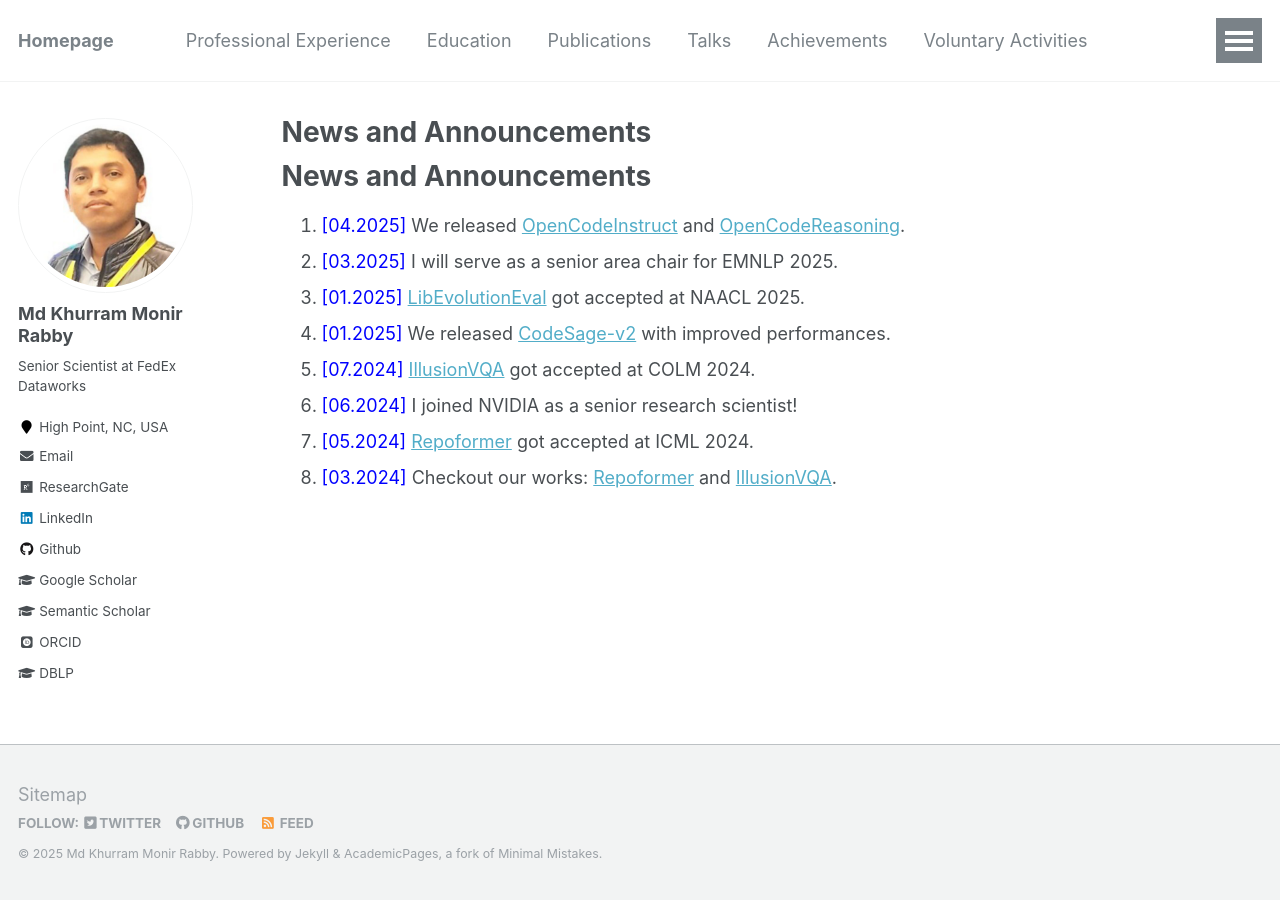
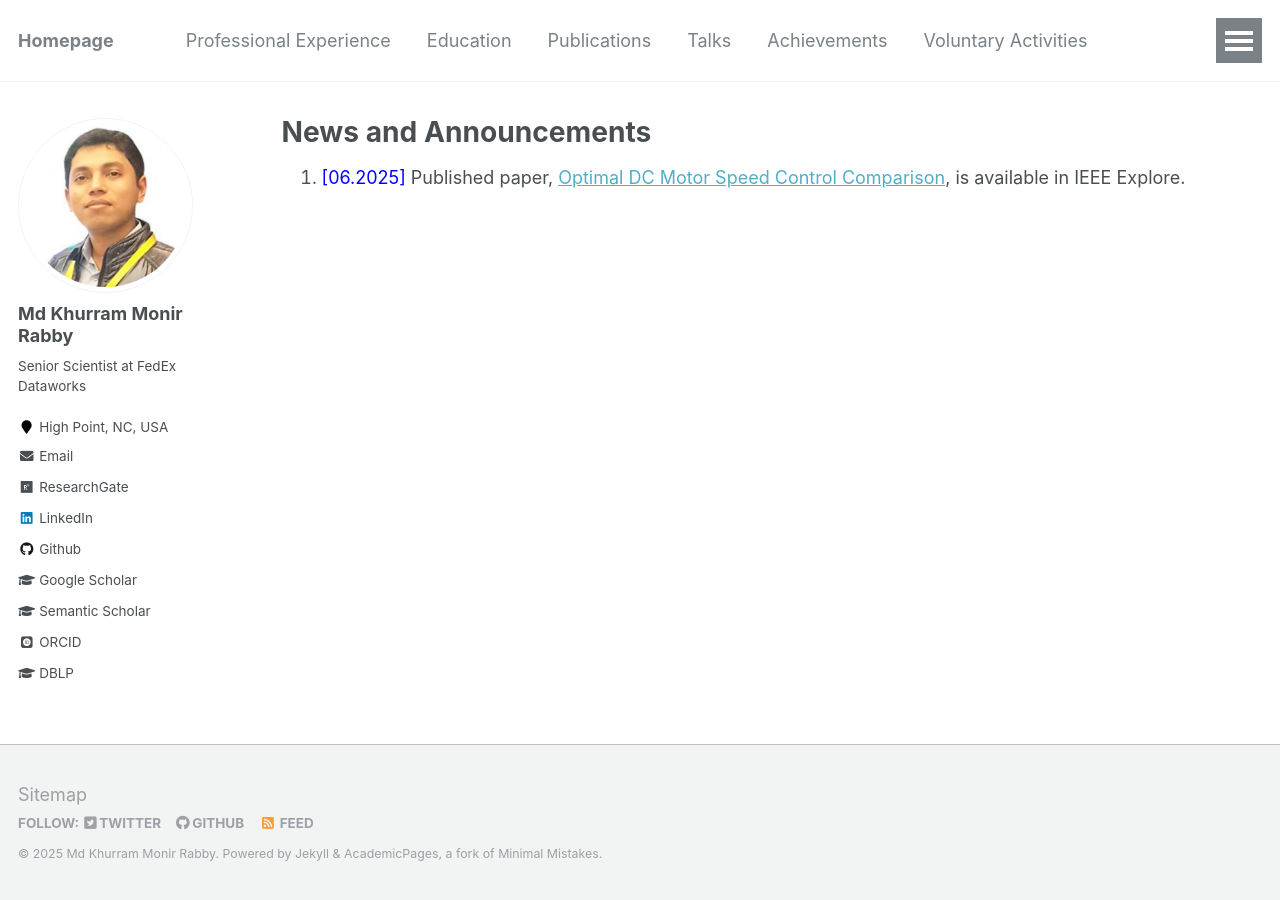
Before and after one commit to mkmrabby/mkmrabby.github.io, a Jekyll site: the page built from _pages/news_and_announcements.md, in a window 1280 px wide. Built offline with Jekyll 4.4.1, drawn with Linux system fonts in a browser that asks for light colours; some web fonts are replaced.

Commit message:
Update news_and_announcements.md

```diff
--- a/_pages/news_and_announcements.md
+++ b/_pages/news_and_announcements.md
@@ -7,6 +7,9 @@ redirect_from:
   - /resume
 ---
 
+1. <span style="color:blue">[06.2025] </span> Published paper, [Optimal DC Motor Speed Control Comparison](https://ieeexplore.ieee.org/abstract/document/11024856), is available in IEEE Explore.
+
+<!---
 News and Announcements
 ======
 
@@ -19,7 +22,7 @@ News and Announcements
 1. <span style="color:blue">[05.2024] </span> [Repoformer](https://repoformer.github.io/) got accepted at ICML 2024.
 1. <span style="color:blue">[03.2024] </span> Checkout our works: [Repoformer](https://repoformer.github.io/) and [IllusionVQA](https://illusionvqa.github.io/).
 
-<!---
+
 1. <span style="color:blue">[02.2024] </span> Two papers got accepted at LREC-COLING 2024.
 1. <span style="color:blue">[01.2024] </span> [CodeSage](https://arxiv.org/abs/2402.01935) got accepted at ICLR 2024.
 1. <span style="color:blue">[10.2023] </span> [Seq2Seq PLMs for KPGen](https://arxiv.org/abs/2310.06374) got accepted at EMNLP 2023.
```
